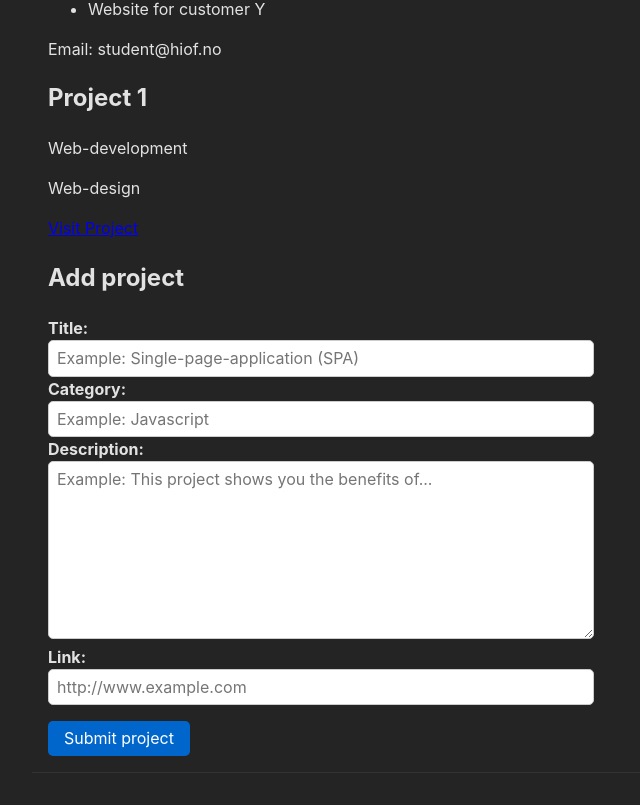
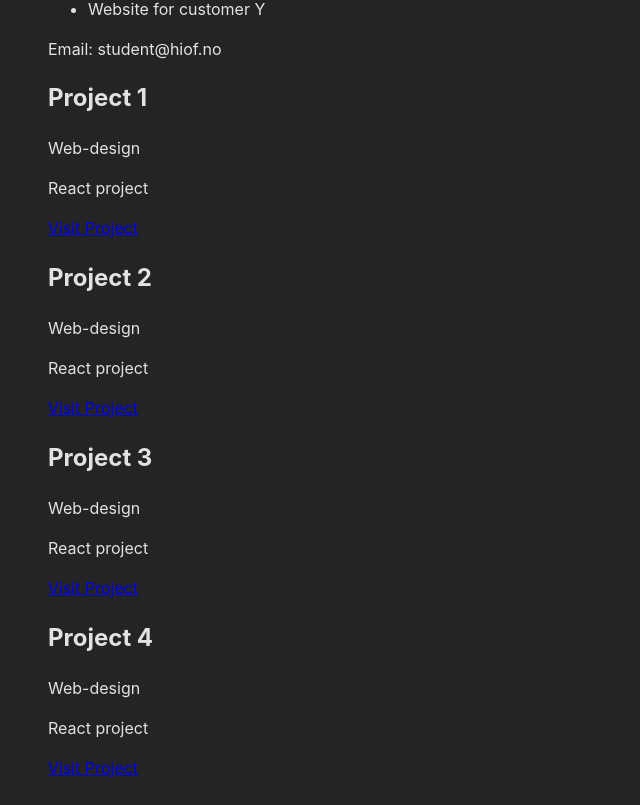
Before and after one commit to esoerum/portfolio, a React (Vite) app in the folder frontend/: page / in a window 1280 px wide. Shown: the part 374-1179 px from the top of the page, without its empty margins (64-704 px from the left). Built offline with nearby package versions, Linux system fonts and the light colour scheme.

Commit message:
Update App.tsx

```diff
--- a/frontend/src/App.tsx
+++ b/frontend/src/App.tsx
@@ -13,9 +13,13 @@ function App() {
   const email = 'student@hiof.no'
   //Project-example
   const projectTitle = 'Project 1';
-  const projectCategory = 'Web-development';
-  const projectDescription = 'Web-design';
+  const projectTitleTwo = "Project 2";
+  const projectTitleThree = "Project 3";
+  const projectTitleFour = "Project 4";
+  const projectCategory = 'Web-design';
+  const projectDescription = 'React project';
   const projectUrl = 'https://www.example.com';
+
 
   return (
     <>
@@ -23,6 +27,9 @@ function App() {
       <Experiences experienceOne={experienceOne} experienceTwo={experienceTwo}/>
       <Contact email={email} />
       <Project title={projectTitle} category={projectCategory} description={projectDescription} url={projectUrl} />
+      <Project title={projectTitleTwo} category={projectCategory} description={projectDescription} url={projectUrl} />
+      <Project title={projectTitleThree} category={projectCategory} description={projectDescription} url={projectUrl} />
+      <Project title={projectTitleFour} category={projectCategory} description={projectDescription} url={projectUrl} />
     </>
   )
 }
```
